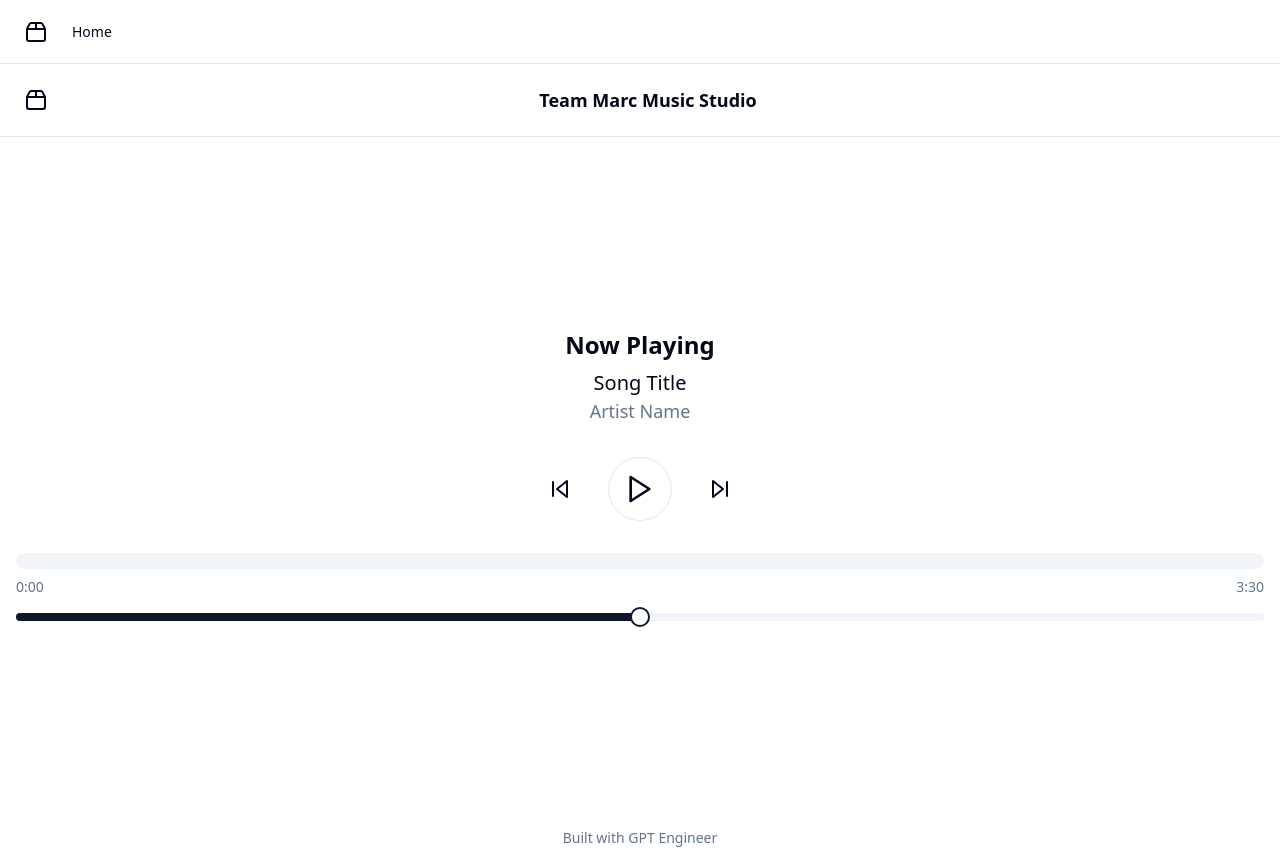
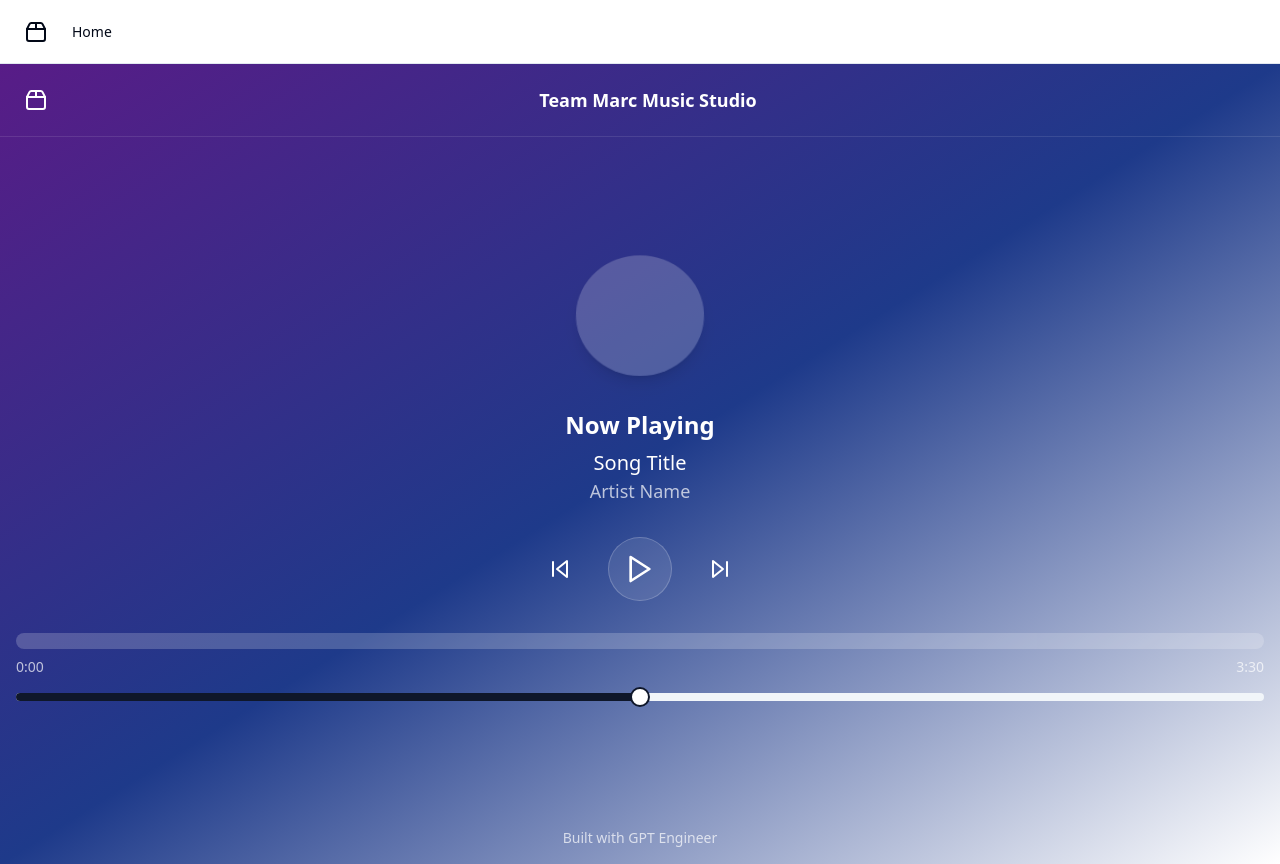
Before and after one commit to GPT-Engineer-App/team-marc-music-studio, a React (Vite) app: page / in a window 1280 px wide. Built offline with nearby package versions, Linux system fonts and the light colour scheme.

Commit message:
Add gradient background and 3D beating element to music player

```diff
--- a/src/index.css
+++ b/src/index.css
@@ -97,3 +97,8 @@
 .transition-background {
   transition: background-image 1s ease-in-out;
 }
+
+@keyframes beat {
+  0%, 100% { transform: perspective(500px) rotateX(20deg) scale(1); }
+  50% { transform: perspective(500px) rotateX(20deg) scale(1.1); }
+}
--- a/src/pages/Index.jsx
+++ b/src/pages/Index.jsx
@@ -1,5 +1,5 @@
 import { Package2, Play, Pause, SkipBack, SkipForward } from "lucide-react";
-import { useState, useEffect } from "react";
+import { useState, useEffect, useRef } from "react";
 import { Button } from "@/components/ui/button";
 import { Slider } from "@/components/ui/slider";
 import { Progress } from "@/components/ui/progress";
@@ -7,6 +7,7 @@ import { Progress } from "@/components/ui/progress";
 const Index = () => {
   const [isPlaying, setIsPlaying] = useState(false);
   const [progress, setProgress] = useState(0);
+  const beatRef = useRef(null);
 
   useEffect(() => {
     let interval;
@@ -18,47 +19,65 @@ const Index = () => {
     return () => clearInterval(interval);
   }, [isPlaying]);
 
+  useEffect(() => {
+    if (isPlaying && beatRef.current) {
+      beatRef.current.style.animation = 'beat 0.5s infinite';
+    } else if (beatRef.current) {
+      beatRef.current.style.animation = 'none';
+    }
+  }, [isPlaying]);
+
   const togglePlayPause = () => {
     setIsPlaying(!isPlaying);
   };
 
   return (
-    <div className="flex flex-col min-h-screen bg-background">
+    <div className="flex flex-col min-h-screen bg-gradient-to-br from-purple-900 via-blue-900 to-white">
       {/* Header */}
-      <header className="flex items-center justify-between p-4 border-b">
-        <Button variant="ghost" size="icon">
+      <header className="flex items-center justify-between p-4 border-b border-white/10">
+        <Button variant="ghost" size="icon" className="text-white">
           <Package2 className="h-6 w-6" />
         </Button>
-        <h1 className="text-lg font-semibold">Team Marc Music Studio</h1>
+        <h1 className="text-lg font-semibold text-white">Team Marc Music Studio</h1>
         <div className="w-6"></div> {/* Placeholder for balance */}
       </header>
 
       {/* Main content */}
       <main className="flex-grow flex flex-col items-center justify-center p-4">
+        {/* 3D Beating Element */}
+        <div
+          ref={beatRef}
+          className="w-32 h-32 bg-white/20 rounded-full mb-8 shadow-lg"
+          style={{
+            transform: 'perspective(500px) rotateX(20deg)',
+            transition: 'transform 0.3s ease-in-out'
+          }}
+        ></div>
+
         {/* Current Playing Song Section */}
-        <div className="mb-8 text-center">
+        <div className="mb-8 text-center text-white">
           <h2 className="text-2xl font-semibold mb-2">Now Playing</h2>
           <p className="text-xl">Song Title</p>
-          <p className="text-lg text-muted-foreground">Artist Name</p>
+          <p className="text-lg text-white/70">Artist Name</p>
         </div>
 
         {/* Playback Controls */}
         <div className="mb-8 flex items-center justify-center space-x-6">
-          <Button variant="ghost" size="icon" className="h-12 w-12">
+          <Button variant="ghost" size="icon" className="h-12 w-12 text-white">
             <SkipBack className="h-6 w-6" />
           </Button>
-          <Button variant="outline" size="icon" className="h-16 w-16 rounded-full" onClick={togglePlayPause}>
+          <Button variant="outline" size="icon" className="h-16 w-16 rounded-full bg-white/10 border-white/20 text-white" onClick={togglePlayPause}>
             {isPlaying ? <Pause className="h-8 w-8" /> : <Play className="h-8 w-8" />}
           </Button>
-          <Button variant="ghost" size="icon" className="h-12 w-12">
+          <Button variant="ghost" size="icon" className="h-12 w-12 text-white">
             <SkipForward className="h-6 w-6" />
           </Button>
         </div>
 
         {/* Progress Bar */}
         <div className="w-full mb-4">
-          <Progress value={progress} className="w-full" />
-          <div className="flex justify-between mt-2 text-sm text-muted-foreground">
+          <Progress value={progress} className="w-full bg-white/20" indicatorClassName="bg-white" />
+          <div className="flex justify-between mt-2 text-sm text-white/70">
             <span>0:00</span>
             <span>3:30</span>
           </div>
@@ -71,7 +90,7 @@ const Index = () => {
       </main>
 
       {/* Footer */}
-      <footer className="p-4 text-center text-sm text-muted-foreground">
+      <footer className="p-4 text-center text-sm text-white/70">
         Built with GPT Engineer
       </footer>
     </div>
```
